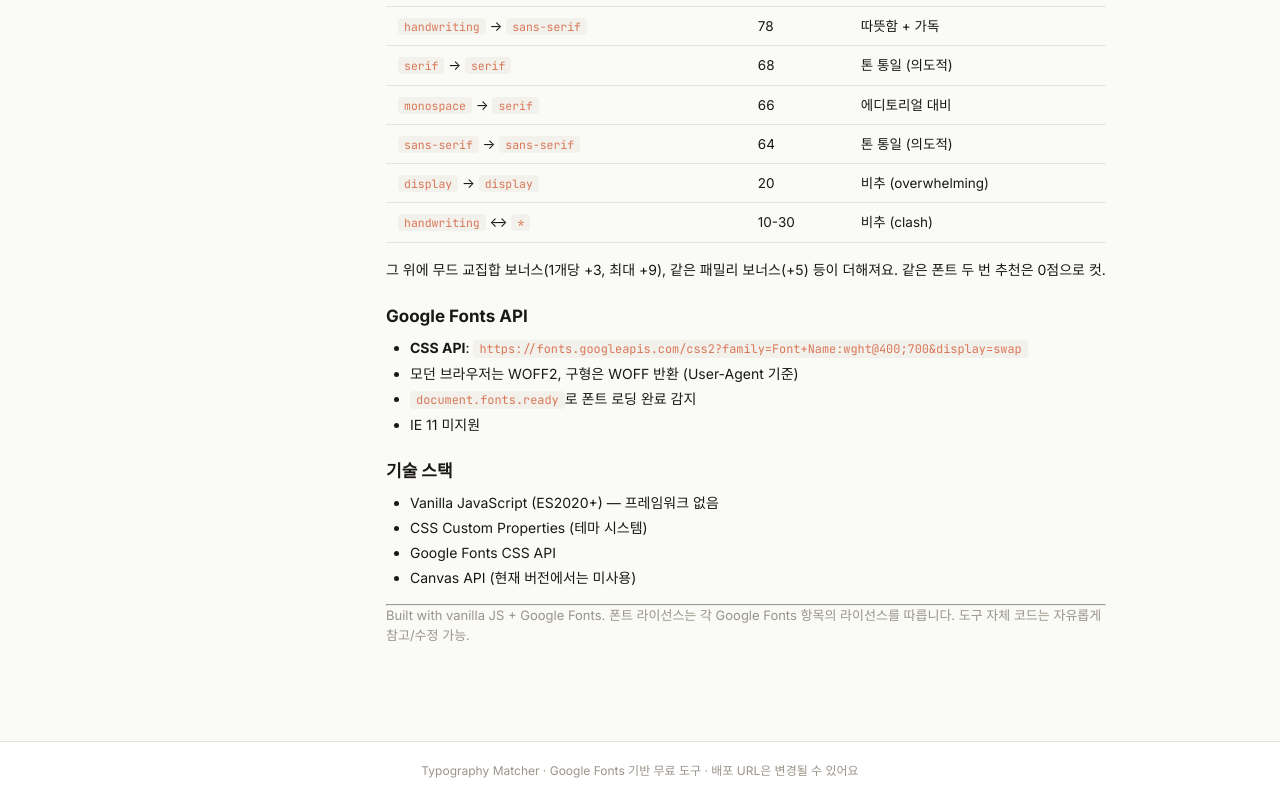
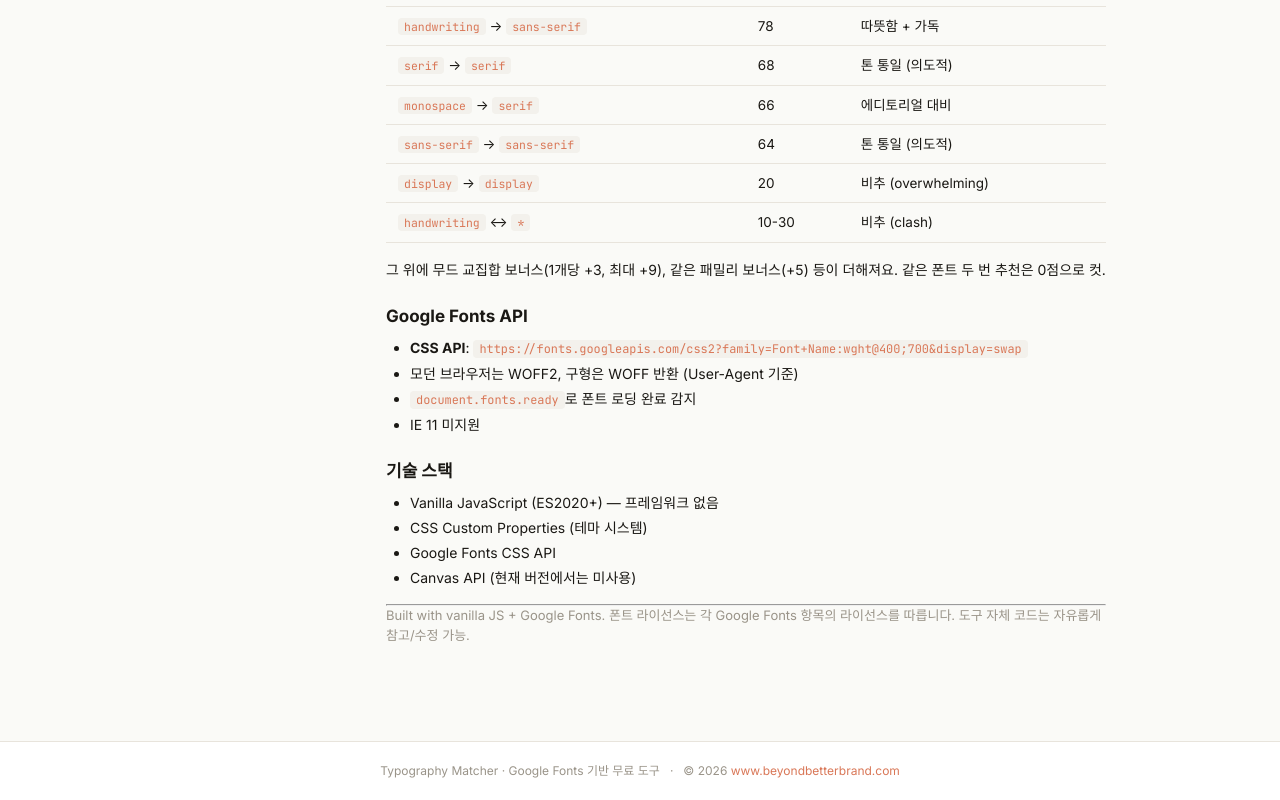
Before and after one commit to hyukkyun/typography-matcher, a plain HTML site: page manual.html in a window 1280 px wide. Shown: the part 7278-8078 px from the top of the page. Drawn offline with nearby package versions, Linux system fonts and the light colour scheme.

Commit message:
Add beyondbetterbrand.com to footer

```diff
--- a/manual.html
+++ b/manual.html
@@ -438,7 +438,9 @@
   </div>
 
   <footer class="footer">
-    Typography Matcher · Google Fonts 기반 무료 도구 · 배포 URL은 변경될 수 있어요
+    <span>Typography Matcher · Google Fonts 기반 무료 도구</span>
+    <span>·</span>
+    <span>© 2026 <a href="https://www.beyondbetterbrand.com" target="_blank" rel="noopener">www.beyondbetterbrand.com</a></span>
   </footer>
 
   <script>
```
Also changed, not shown: index.html (+2 -0 lines).
